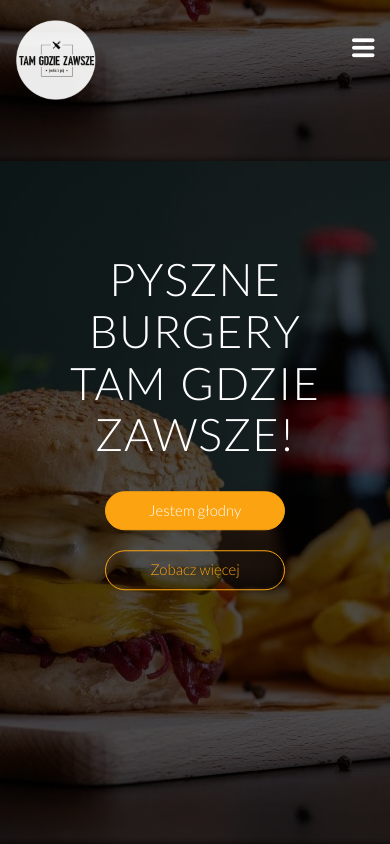
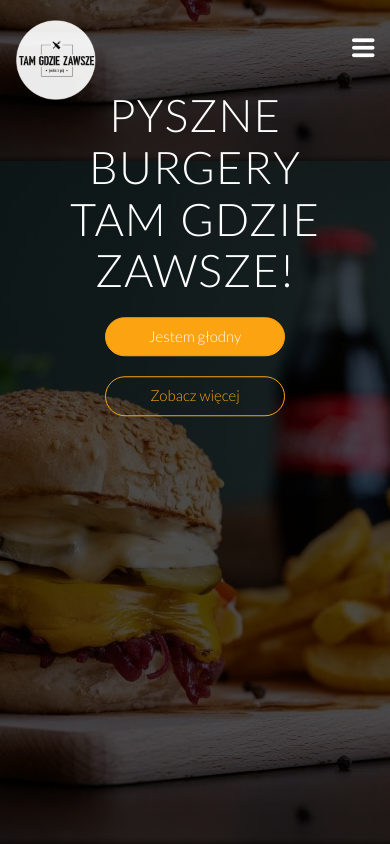
Before and after one commit to matetuh/burger-restaurant, a plain HTML site: page index.html in a window 390 px wide. Shown: the top 844 px of the page. Drawn offline with nearby package versions, Linux system fonts and the light colour scheme; files whose address does not match are found by name.

Commit message:
Add files via upload

```diff
--- a/resources/css/queries.css
+++ b/resources/css/queries.css
@@ -164,12 +164,7 @@
 
     .hero-text-box {
         text-align: center;
-        margin: 10px 0;
-        top: 40%;
-    }
-
-    .hero-text-box h1 {
-        padding-bottom: 10px;
+        top: 30%;
     }
 
     .btn:link,
@@ -180,10 +175,6 @@
         margin-right: auto;
     }
 
-    .hero-text-box {
-        top: 50%;
-    }
-
     .meals-showcase li p,
     .meals-showcase li h4{
         left: 30%;
```
